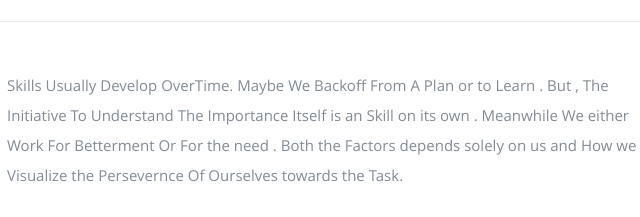
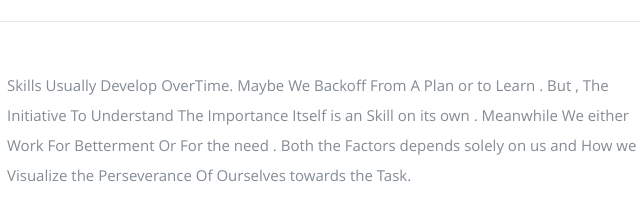
Before and after one commit to decipher07/Personal-Portfolio-Website, a plain HTML site: page index.html in a window 1280 px wide. Shown: the part 2748-2965 px from the top of the page, 398-1038 px from the left. Drawn offline with nearby package versions, Linux system fonts and the light colour scheme.

Commit message:
Changed Some Spelling Mistake

```diff
--- a/index.html
+++ b/index.html
@@ -112,7 +112,7 @@
                      <h1><span>Skills</span></h1>
                   </div>
                   <div class="columns main-col nine">
-                     <p>Skills Usually Develop OverTime. Maybe We Backoff From A Plan or to Learn . But , The Initiative To Understand The Importance Itself is an Skill on its own . Meanwhile We either Work For Betterment Or For the need . Both the Factors depends solely on us and How we Visualize the Persevernce Of Ourselves towards the Task.
+                     <p>Skills Usually Develop OverTime. Maybe We Backoff From A Plan or to Learn . But , The Initiative To Understand The Importance Itself is an Skill on its own . Meanwhile We either Work For Betterment Or For the need . Both the Factors depends solely on us and How we Visualize the Perseverance Of Ourselves towards the Task.
                      <div class=bars>
                         <ul class=skills>
                            <li><span class="bar-expand CProg"></span><em>C</em>
```
